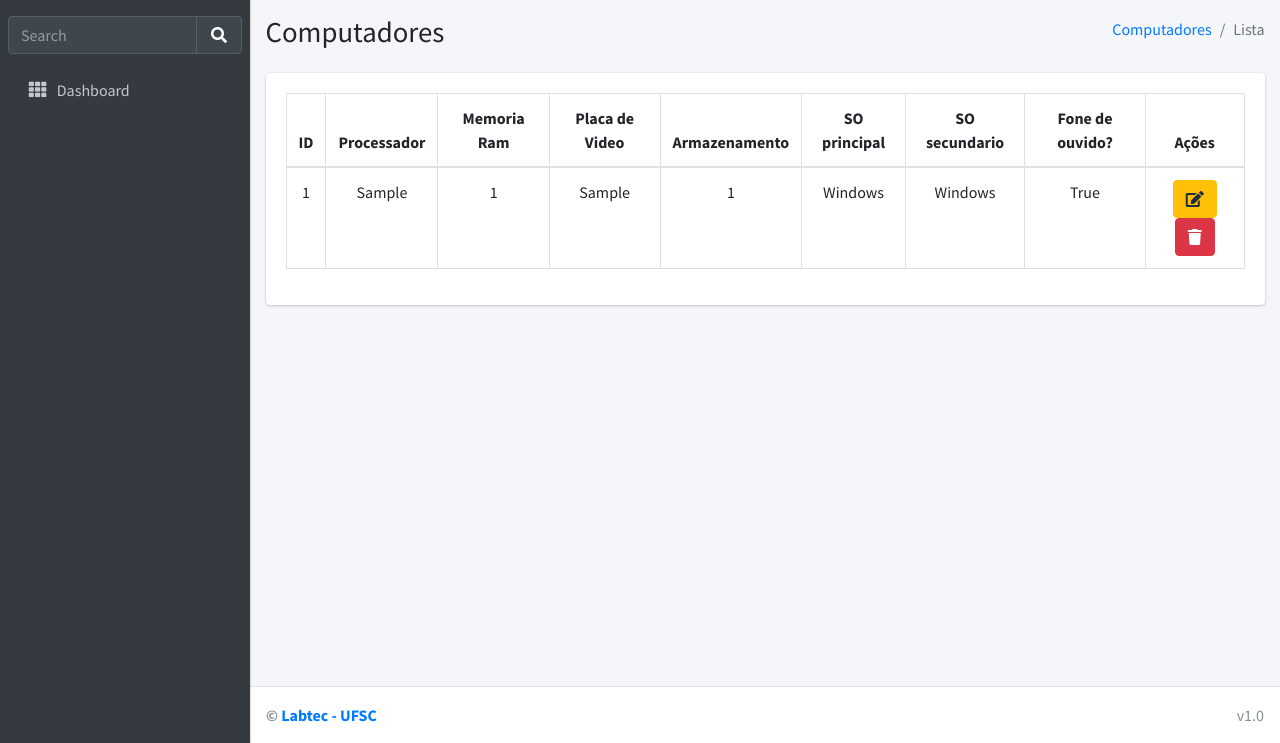
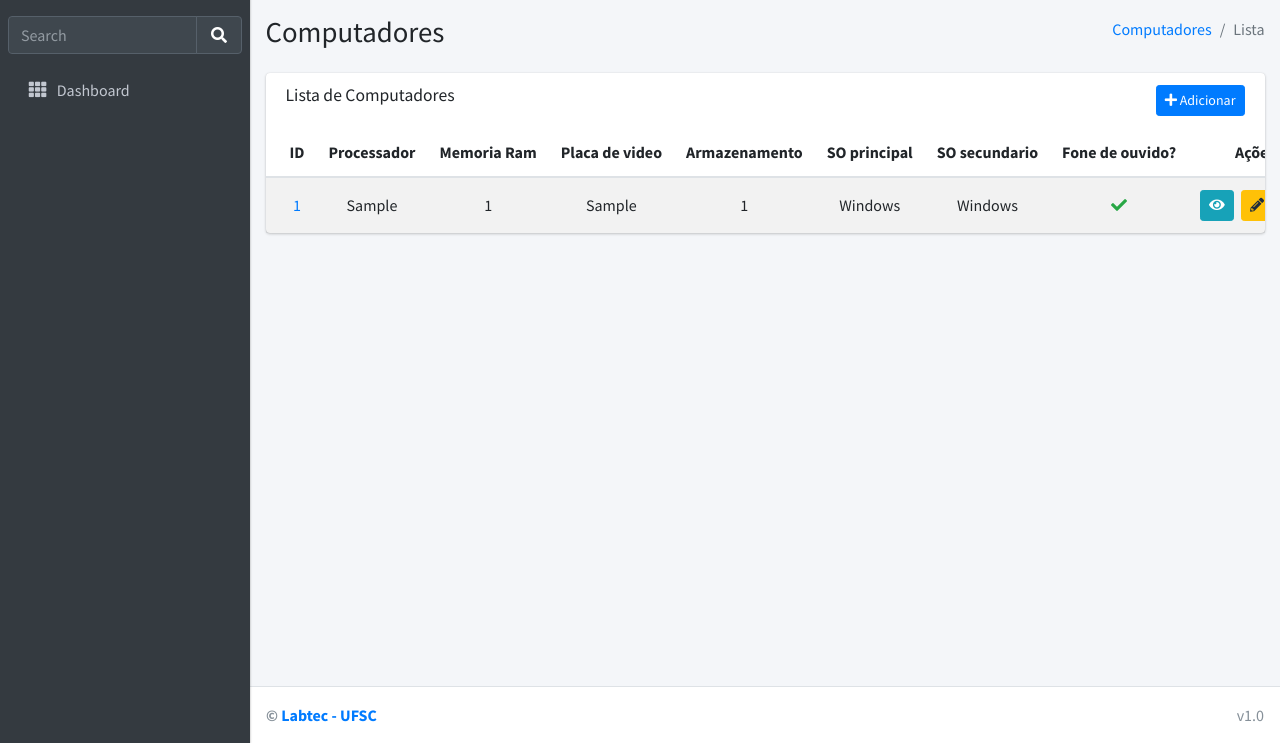
Before and after one commit to DenPaz/labtec_ufsc, a Django app: page /recursos/computador-list/ in a window 1280 px wide. Shown: the part 57-800 px from the top of the page. Run offline with Django 4.2, Linux system fonts and the light colour scheme; tables that the repository leaves empty hold one stand-in row (values such as "Sample post"); some libraries are stand-ins or nearby versions.

Commit message:
chore: Update computador_list.html template
Refactor the computador_list.html template to improve the layout and functionality of the computer list page. This includes updating the table structure, adding headers for each column, and displaying the computer details in a more organized manner. Additionally, the template now includes buttons for adding, viewing, editing, and deleting computers. These changes enhance the user experience and make the page more user-friendly.

```diff
--- a/templates/recursos/computador_list.html
+++ b/templates/recursos/computador_list.html
@@ -14,38 +14,56 @@
   <div class="row">
     <div class="col-12">
       <div class="card">
-        <div class="card-body">
-          <div class="table-responsive">
-            <table class="table table-hover table-bordered">
+        <div class="card-header border-0">
+          <div class="d-flex justify-content-between">
+            <h3 class="card-title">Lista de Computadores</h3>
+            <a href="#" class="btn btn-primary btn-sm">
+              <i class="fas fa-plus"></i> Adicionar
+            </a>
+          </div>
+        </div>
+        <div class="card-body table-responsive p-0">
+          <table class="table table-striped text-nowrap table-valign-middle text-center">
             <thead>
               <tr>
-                  <th class="text-center">ID</th>
-                  <th class="text-center">Processador</th>
-                  <th class="text-center">Memoria Ram</th>
-                  <th class="text-center">Placa de Video</th>
-                  <th class="text-center">Armazenamento</th>
-                  <th class="text-center">SO principal</th>
-                  <th class="text-center">SO secundario</th>
-                  <th class="text-center">Fone de ouvido?</th>
-                  <th class="text-center">Ações</th>
+                <th>ID</th>
+                <th>Processador</th>
+                <th>Memoria Ram</th>
+                <th>Placa de video</th>
+                <th>Armazenamento</th>
+                <th>SO principal</th>
+                <th>SO secundario</th>
+                <th>Fone de ouvido?</th>
+                <th>Ações</th>
               </tr>
             </thead>
             <tbody>
               {% for object in object_list %}
                 <tr>
-                    <td class="text-center">{{ object.id }}</td>
-                    <td class="text-center">{{ object.processador }}</td>
-                    <td class="text-center">{{ object.memoria_ram }}</td>
-                    <td class="text-center">{{ object.placa_video }}</td>
-                    <td class="text-center">{{ object.armazenamento }}</td>
-                    <td class="text-center">{{ object.so_principal }}</td>
-                    <td class="text-center">{{ object.so_secundario }}</td>
-                    <td class="text-center">{{ object.fone_ouvido }}</td>
-                    <td class="text-center">
-                      <a href="#" class="btn btn-warning">
-                        <i class="fas fa-edit"></i>
+                  <td>
+                    <a href="#">{{ object.id }}</a>
+                  </td>
+                  <td>{{ object.processador }}</td>
+                  <td>{{ object.memoria_ram }}</td>
+                  <td>{{ object.placa_video }}</td>
+                  <td>{{ object.armazenamento }}</td>
+                  <td>{{ object.so_principal }}</td>
+                  <td>{{ object.so_secundario }}</td>
+                  <td>
+                    {% if object.fone_ouvido %}
+                      <i class="fas fa-check text-success"></i>
+                    {% else %}
+                      <i class="fas fa-times text-danger"></i>
+                    {% endif %}
+                  </td>
+                  <td>
+                    <a href="#" class="btn btn-info btn-sm mr-1">
+                      <i class="fas fa-eye"></i>
                     </a>
-                      <a href="#" class="btn btn-danger">
+                    <a href="#" class="btn btn-warning btn-sm mr-1">
+                      <i class="fas fa-pencil-alt"></i>
+                    </a>
+                    <a href="#" class="btn btn-danger btn-sm">
                       <i class="fas fa-trash"></i>
                     </a>
                   </td>
@@ -57,5 +75,4 @@
       </div>
     </div>
   </div>
-  </div>
 {% endblock content %}
```
Lines whose indentation alone changed are shown as unchanged.
